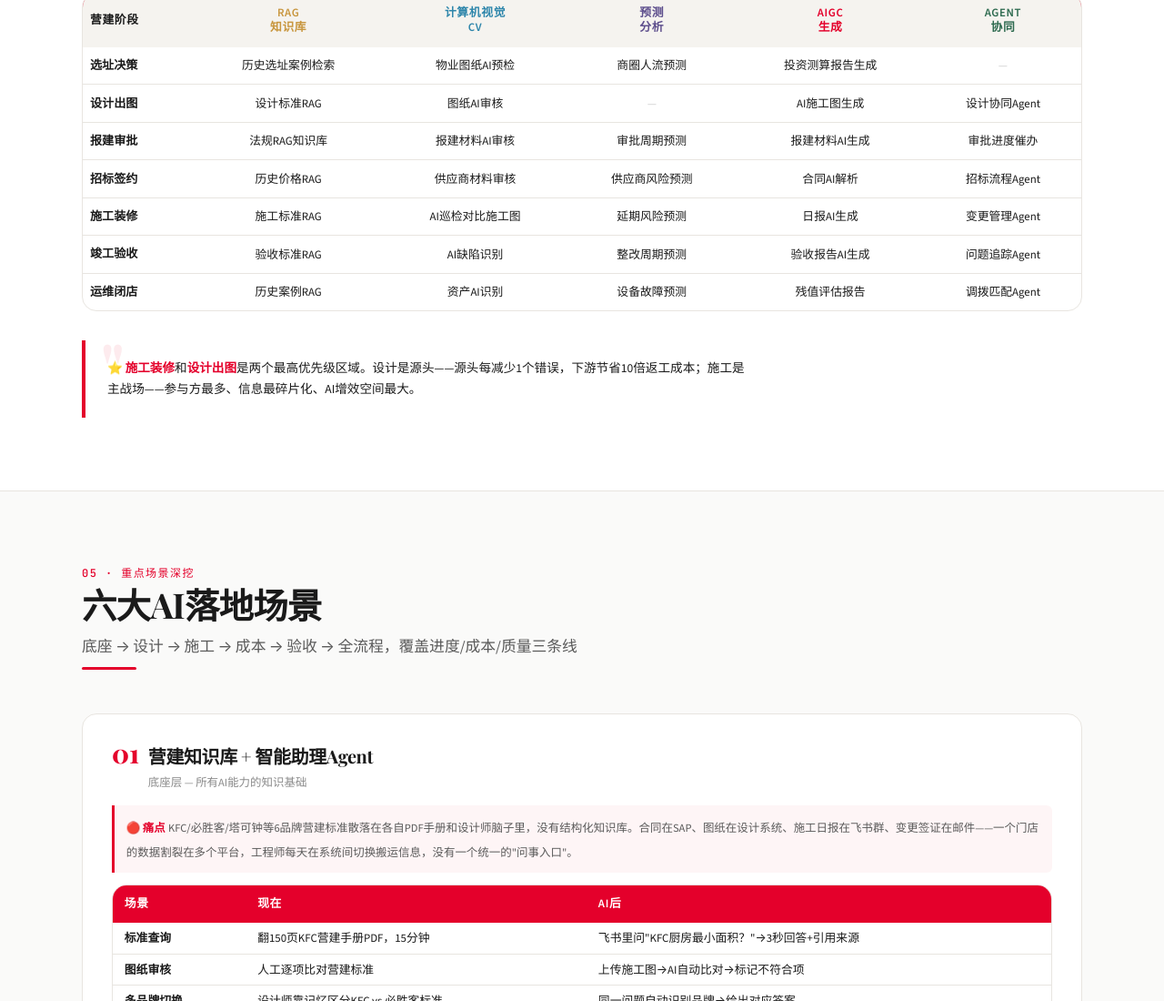
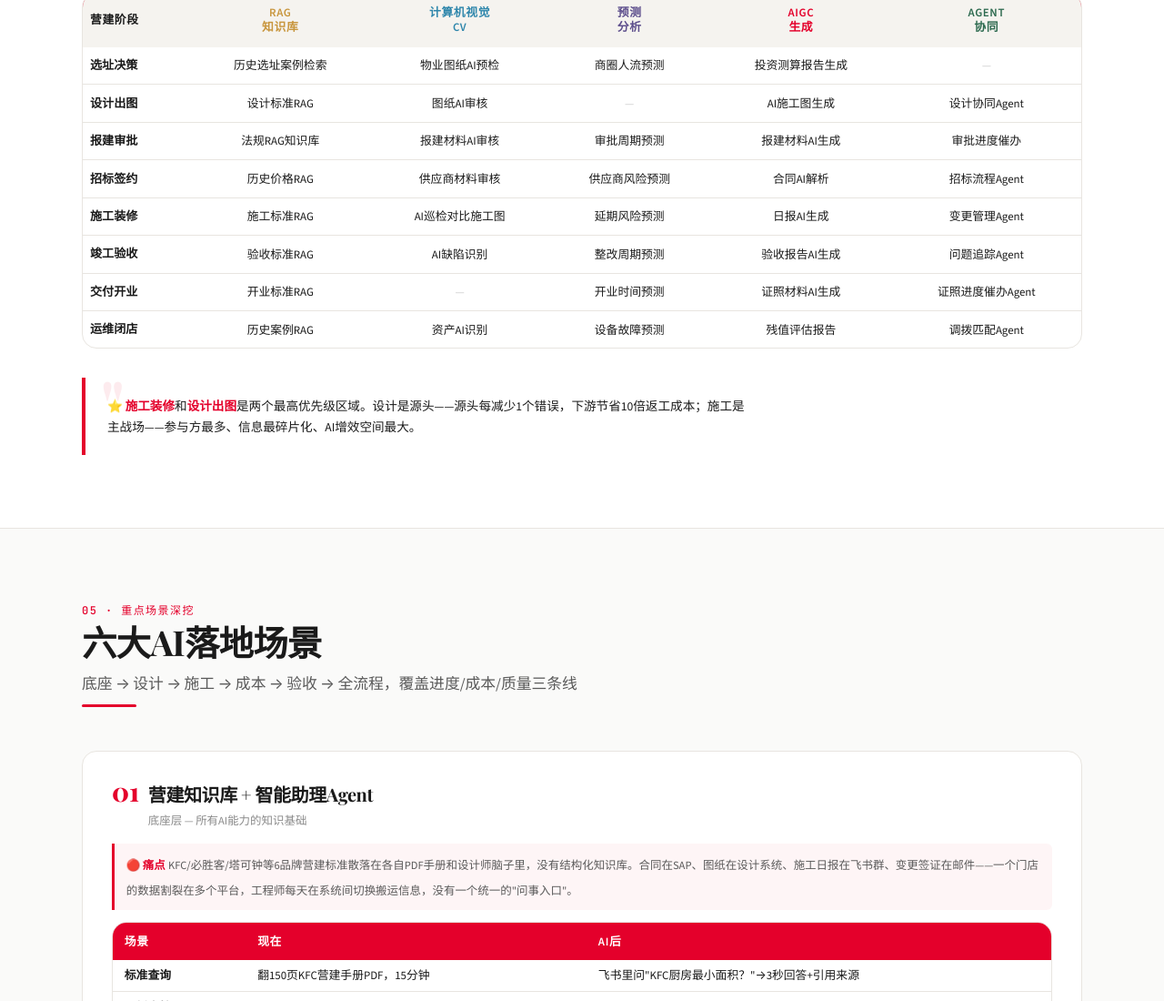
Before and after one commit to angelover66/yingjian-ai, a plain HTML site: page index.html in a window 1280 px wide. Shown: the part 2966-4066 px from the top of the page at 91% size. Drawn offline with nearby package versions, Linux system fonts and the light colour scheme; a web font is replaced by a local one.

Commit message:
fix: 全景矩阵和流程分析新增交付开业阶段

```diff
--- a/index.html
+++ b/index.html
@@ -1042,6 +1042,14 @@ footer p { color: var(--text-muted); font-size: 0.85rem; }
             <td>问题追踪Agent</td>
           </tr>
           <tr>
+            <td>交付开业</td>
+            <td>开业标准RAG</td>
+            <td><span class="dim">—</td>
+            <td>开业时间预测</td>
+            <td>证照材料AI生成</td>
+            <td>证照进度催办Agent</td>
+          </tr>
+          <tr>
             <td>运维闭店</td>
             <td>历史案例RAG</td>
             <td>资产AI识别</td>
```
